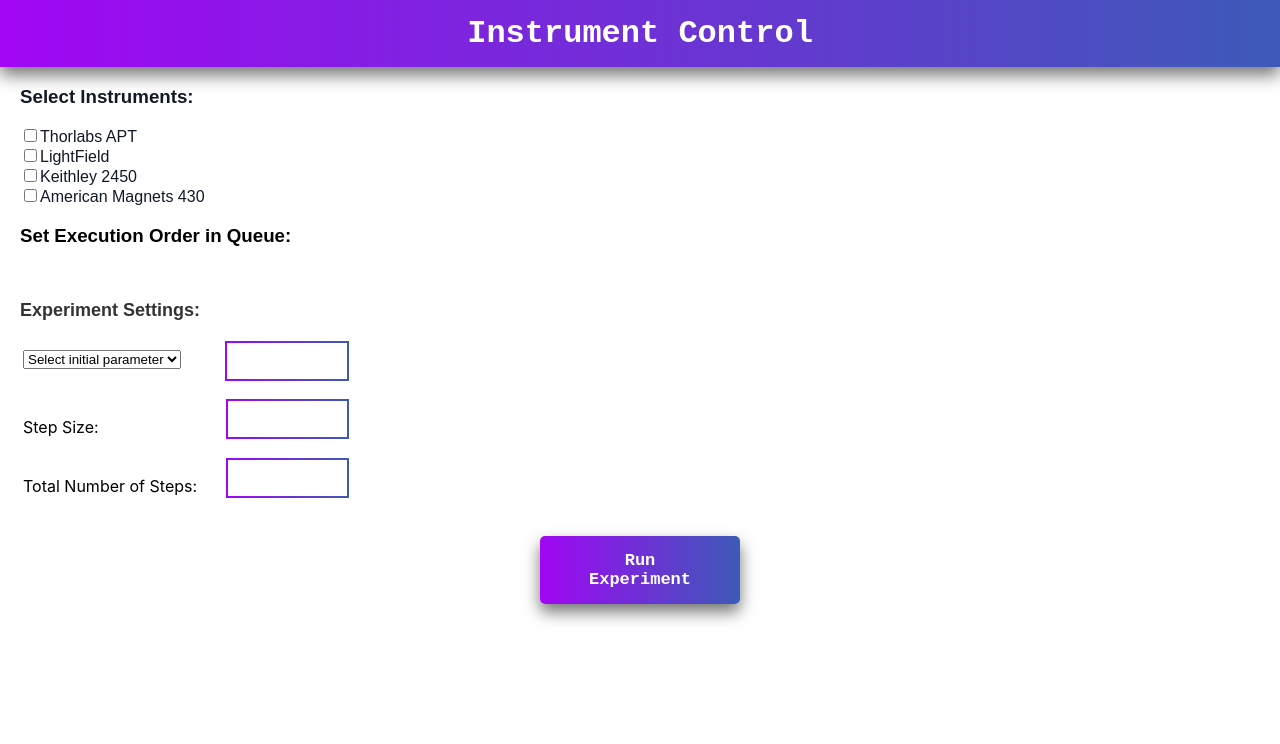
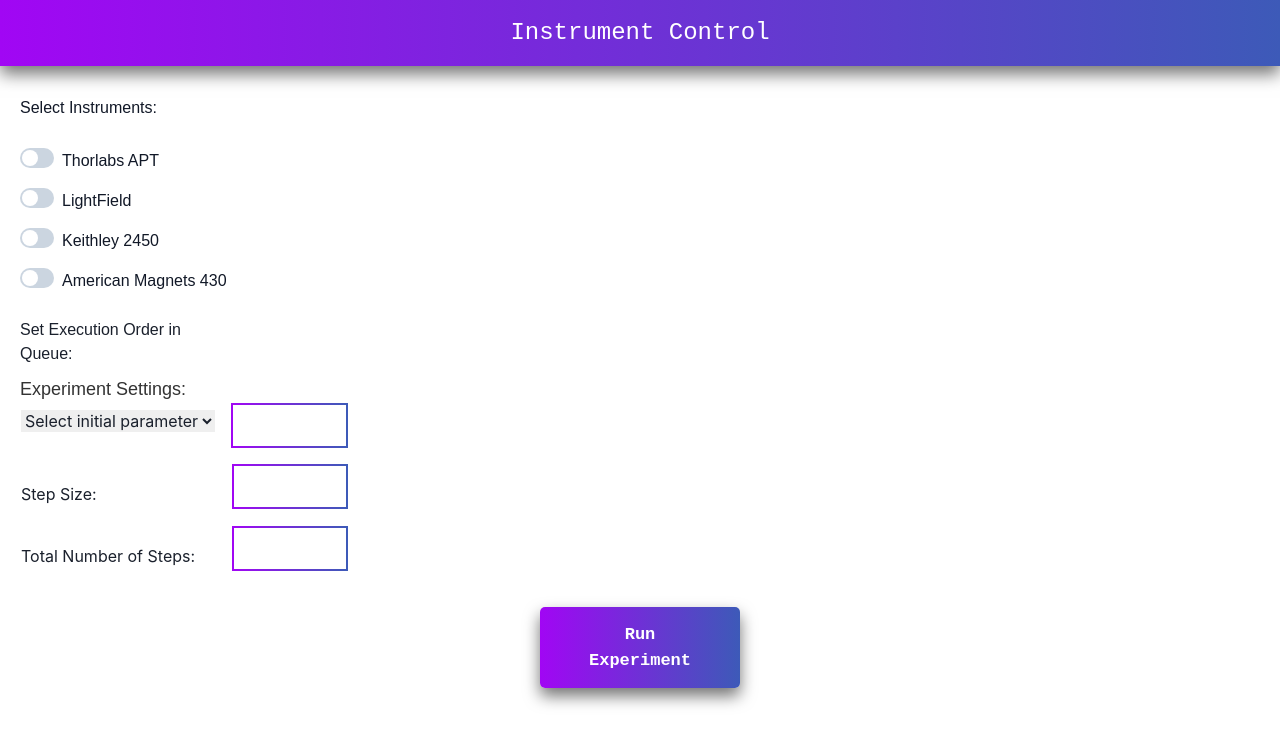
Before and after one commit to urstrulykkr/InstrumentConnect, a React (Create React App) app in the folder instrument-control-app/: page / in a window 1280 px wide. Shown: the top 744 px of the page. Built offline with nearby package versions, Linux system fonts and the light colour scheme; a web font is replaced by a local one.

Commit message:
add chakra themes for 2 components

```diff
--- a/instrument-control-app/src/App.css
+++ b/instrument-control-app/src/App.css
@@ -10,6 +10,7 @@
   padding: 15px;
   box-shadow: 0 8px 16px rgba(0, 0, 0, 0.55);
   font-family: 'Sometype Mono', monospace;
+  font-size: x-large;
 
 }
 
--- a/instrument-control-app/src/components/ExecutionOrder.js
+++ b/instrument-control-app/src/components/ExecutionOrder.js
@@ -2,6 +2,13 @@
 
 import React from 'react';
 import '../styles/ExecutionOrder.css';
+import {
+  Tag,
+  TagLabel,
+  TagLeftIcon,
+  TagRightIcon,
+  TagCloseButton,
+} from '@chakra-ui/react'
 
 const ExecutionOrder = ({ instruments, handleExecutionOrderChange }) => {
   const selectedInstruments = instruments.filter((instrument) => instrument.selected);
@@ -12,7 +19,7 @@ const ExecutionOrder = ({ instruments, handleExecutionOrderChange }) => {
       <ul className='execute-container__order'>
         {selectedInstruments.map((instrument) => (
           <li key={`executionOrder_${instrument.id}`}>
-            {instrument.name}:
+            <Tag colorScheme='cyan' size='md'>{instrument.name}</Tag>:
             <select
               className='execute-container__order__select'
               value={instrument.executionOrder}
--- a/instrument-control-app/src/components/InstrumentList.js
+++ b/instrument-control-app/src/components/InstrumentList.js
@@ -1,24 +1,31 @@
 import React from 'react';
 import '../styles/InstrumentList.css'
+import { Switch } from '@chakra-ui/react'
+import {
+  FormControl,
+  FormLabel,
+} from '@chakra-ui/react'
 
 const InstrumentList = ({ instruments, handleInstrumentSelection }) => {
   return (
     <div className='instrument-list-container'>
-      <h3 className='instrument-list-container__title'>Select Instruments:</h3>
-      <div className='list'>
-      {instruments.map((instrument, index) => (
+      <FormControl>
+        <FormLabel className='instrument-list-container__title'>Select Instruments:</FormLabel>
+        <div className='list'>
+          {instruments.map((instrument, index) => (
             <div key={index}>
-            <input
-                type="checkbox"
+              <Switch
                 id={instrument.name}
                 name={instrument.name}
-                checked={instrument.selected}
+                isChecked={instrument.selected}
                 onChange={() => handleInstrumentSelection(index)}
-            />
-            <label htmlFor={instrument.name}>{instrument.name}</label>
+              >
+                {instrument.name}
+              </Switch>
             </div>
-      ))}
-     </div>
+          ))}
+        </div>
+      </FormControl>
     </div>
   );
 };
--- a/instrument-control-app/src/index.js
+++ b/instrument-control-app/src/index.js
@@ -1,4 +1,5 @@
 import React from 'react';
+import { ChakraProvider } from '@chakra-ui/react'
 import ReactDOM from 'react-dom/client';
 import './index.css';
 import App from './App';
@@ -6,9 +7,11 @@ import reportWebVitals from './reportWebVitals';
 
 const root = ReactDOM.createRoot(document.getElementById('root'));
 root.render(
-  <React.StrictMode>
-    <App />
-  </React.StrictMode>
+  <ChakraProvider>
+    <React.StrictMode>
+      <App />
+    </React.StrictMode>
+  </ChakraProvider>
 );
 
 // If you want to start measuring performance in your app, pass a function
--- a/instrument-control-app/src/styles/ExecutionOrder.css
+++ b/instrument-control-app/src/styles/ExecutionOrder.css
@@ -7,22 +7,21 @@
 
     .execute-container__title {
         font-family: 'Signika Negative', sans-serif;
+        width: 20%;
 
 
     }
 
     .execute-container__order {
         list-style-type: none;
-        padding: 0;
-        margin-left: 40px;
-        margin-top: 50px;
+        padding: 20px;
         display: flex;
         flex-flow: column nowrap;
+        width: 100%;
 
     }
 
     .execute-container__order li::marker {
-        content: "💻"; /* Set the content to the computer emoji */
         color: #007bff; /* Set the color of the emoji */
         font-size: 15px; /* Adjust the font size as needed */
         margin-bottom: 15px;
@@ -31,6 +30,7 @@
     .execute-container__order__select {
         margin-left: 20px;
         margin-bottom: 15px;
+        width: 10%;
 
     }
 
--- a/instrument-control-app/src/styles/InstrumentList.css
+++ b/instrument-control-app/src/styles/InstrumentList.css
@@ -5,7 +5,7 @@
     display: flex;
     flex-flow: column nowrap;
     color: #111827;
-    padding-left: 20px;
+    padding: 20px;
     font-family: 'Signika Negative', sans-serif;
 
 
```
Also changed, not shown: instrument-control-app/package.json (+8 -0 lines), 1 other file (tests, documents, lock files or other folders).
